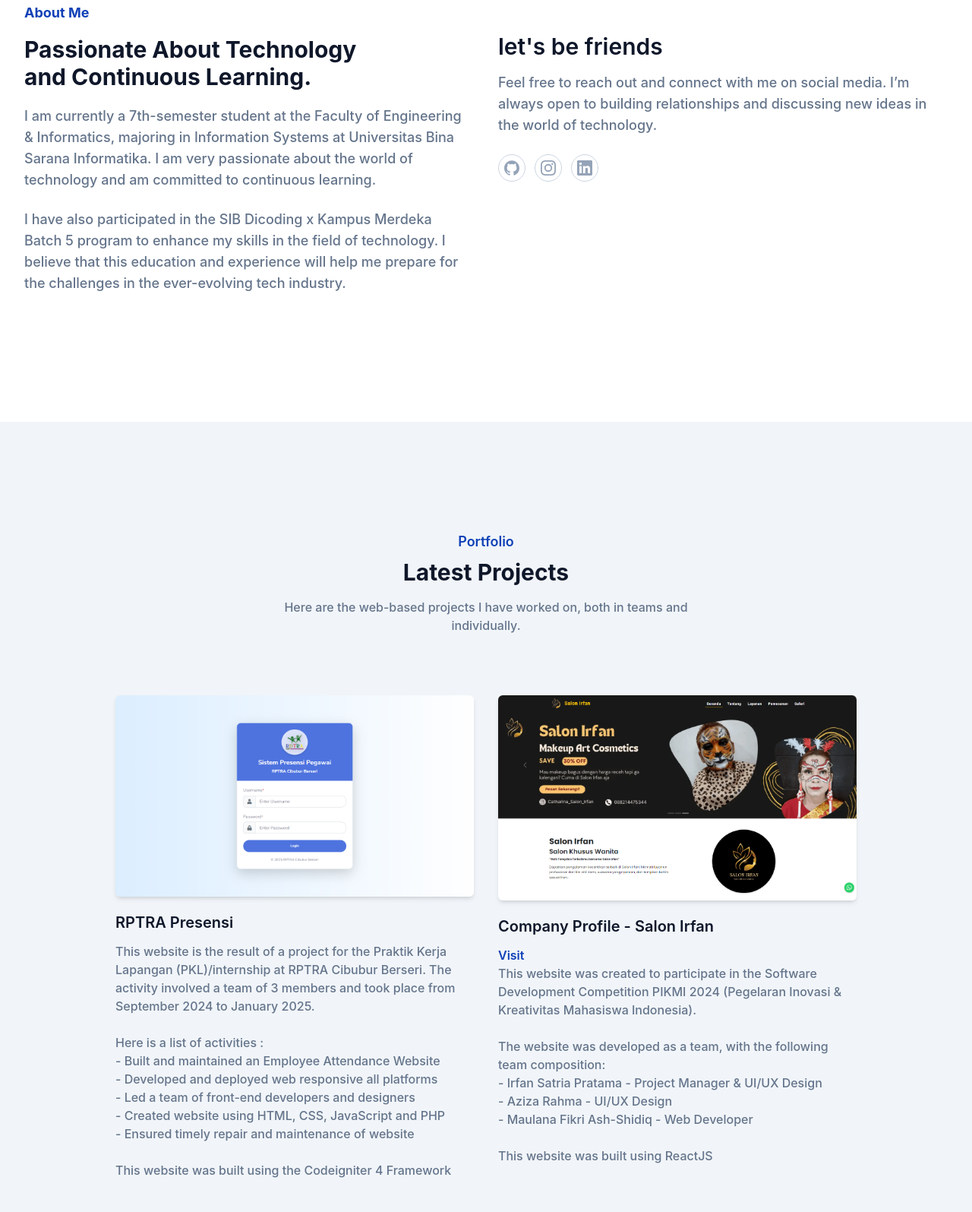
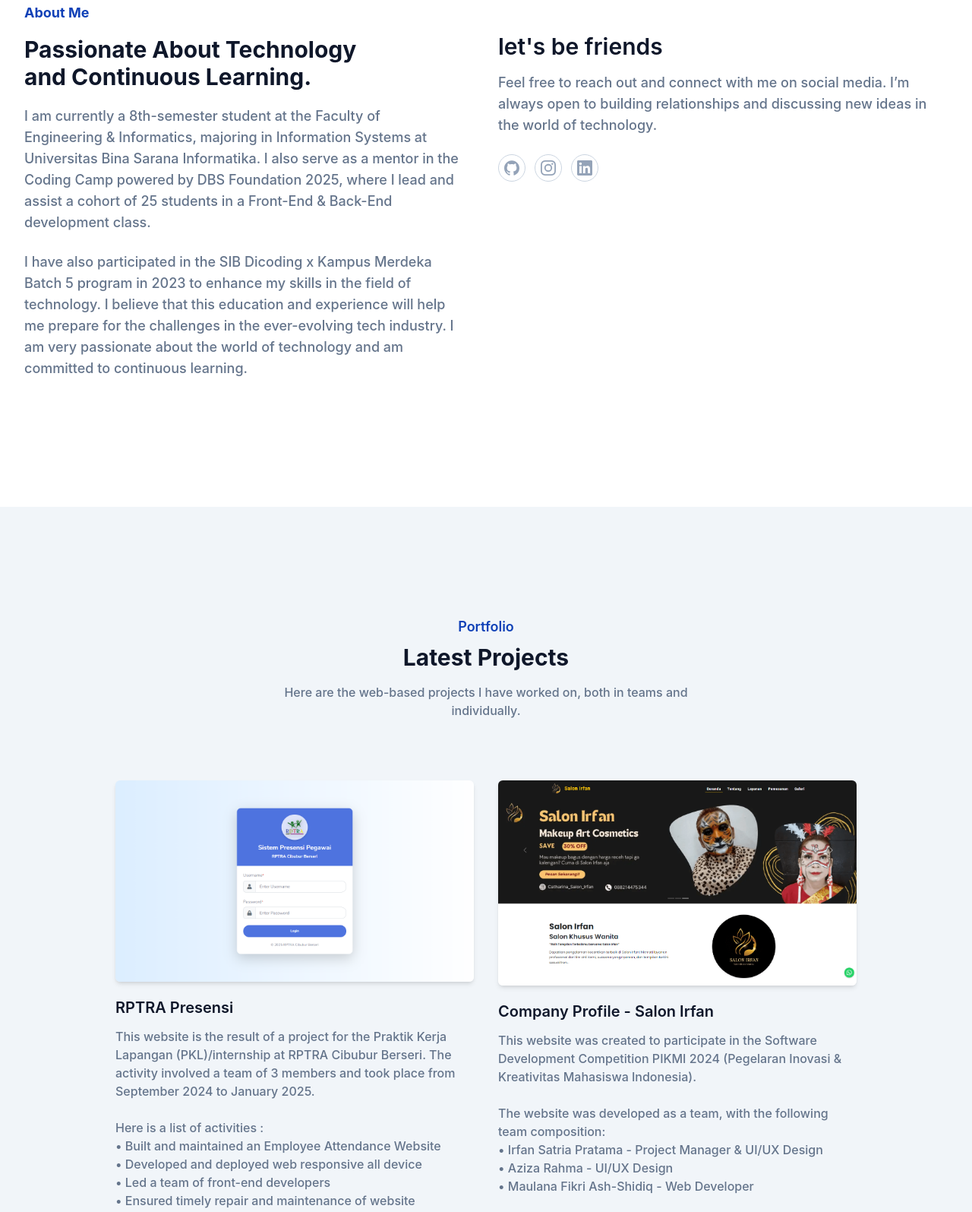
Before and after one commit to maulanafikriash/myportfolio, a website: page index.html in a window 1280 px wide. Shown: the part 746-2341 px from the top of the page at 76% size. Drawn offline with Linux system fonts and the light colour scheme.

Commit message:
feat: update profile description

```diff
--- a/index.html
+++ b/index.html
@@ -6,7 +6,7 @@
   <meta http-equiv="X-UA-Compatible" content="IE=edge" />
   <meta name="viewport" content="width=device-width, initial-scale=1.0" />
   <title>Portfolio - maulanafikriash</title>
-  <link href="dist/css/build3.css" rel="stylesheet" />
+  <link href="dist/css/build4.css" rel="stylesheet" />
   <script>
     if (localStorage.theme === 'dark' || (!('theme' in localStorage) && window.matchMedia('(prefers-color-scheme: dark)').matches)) {
       document.documentElement.classList.add('dark');
@@ -121,15 +121,19 @@
           <h2 class="font-bold text-dark dark:text-white text-3xl mb-5 max-w-md">Passionate About Technology and
             Continuous Learning.</h2>
           <p class="font-medium text-base text-secondary max-w-xl lg:text-lg">
-            I am currently a 7th-semester student at the Faculty of Engineering & Informatics, majoring in Information
-            Systems at Universitas Bina Sarana Informatika. I am very passionate about the world of technology and am
-            committed to continuous learning.
+            I am currently a 8th-semester student at the Faculty of Engineering & Informatics, majoring in Information
+            Systems at Universitas Bina Sarana Informatika. I also serve as a mentor in the Coding Camp powered by DBS
+            Foundation
+            2025,
+            where I lead and assist a cohort of 25 students in a Front-End & Back-End development class.
 
           </p><br>
           <p class="font-medium text-base text-secondary max-w-xl lg:text-lg">
-            I have also participated in the SIB Dicoding x Kampus Merdeka Batch 5 program to enhance my skills in the
-            field of technology. I believe that this education and experience will help me prepare for the challenges in
-            the ever-evolving tech industry.
+            I have also participated in the SIB Dicoding x Kampus Merdeka Batch 5 program in 2023 to enhance my skills
+            in the field of technology. I believe that this education and experience will help me prepare for the
+            challenges in
+            the ever-evolving tech industry. I am very passionate about the world of technology and am
+            committed to continuous learning.
           </p>
         </div>
         <div class="w-full px-4 lg:w-1/2">
@@ -196,11 +200,10 @@
             Here is a list of activities :
             <br>
           <ul class="font-medium text-base text-secondary">
-            <li>- Built and maintained an Employee Attendance Website </li>
-            <li>- Developed and deployed web responsive all platforms</li>
-            <li>- Led a team of front-end developers and designers</li>
-            <li>- Created website using HTML, CSS, JavaScript and PHP</li>
-            <li>- Ensured timely repair and maintenance of website</li>
+            <li>• Built and maintained an Employee Attendance Website</li>
+            <li>• Developed and deployed web responsive all device</li>
+            <li>• Led a team of front-end developers</li>
+            <li>• Ensured timely repair and maintenance of website</li>
           </ul>
           <br>
           <span class="font-medium text-base text-secondary">
@@ -214,8 +217,6 @@
           </div>
           <h3 class="font-semibold text-dark dark:text-white text-xl mt-5 mb-3">Company Profile - Salon Irfan
           </h3>
-          <a class="font-semibold text-primary pb-5 dark:text-white" href="https://salonirfan.vercel.app/"
-            target="_blank">Visit</a>
           <p class="font-medium text-base text-secondary">This website was created to participate in the Software
             Development Competition PIKMI 2024 (Pegelaran Inovasi & Kreativitas Mahasiswa
             Indonesia).
@@ -223,9 +224,9 @@
             The website was developed as a team, with the following team composition:
             <br>
           <ul class="font-medium text-base text-secondary">
-            <li>- Irfan Satria Pratama - Project Manager & UI/UX Design</li>
-            <li>- Aziza Rahma - UI/UX Design</li>
-            <li>- Maulana Fikri Ash-Shidiq - Web Developer</li>
+            <li>• Irfan Satria Pratama - Project Manager & UI/UX Design</li>
+            <li>• Aziza Rahma - UI/UX Design</li>
+            <li>• Maulana Fikri Ash-Shidiq - Web Developer</li>
           </ul>
           <br>
           <span class="font-medium text-base text-secondary">
--- a/package.json
+++ b/package.json
@@ -5,7 +5,8 @@
   "main": "index.js",
   "scripts": {
     "test": "echo \"Error: no test specified\" && exit 1",
-    "start": "tailwindcss -i ./src/input.css -o ./dist/output.css --watch"
+    "start": "tailwindcss -i ./src/input.css -o ./dist/output.css --watch",
+    "build": "tailwindcss -i ./dist/output.css -o ./dist/build4.css --minify"
   },
   "keywords": [],
   "author": "",
```
Also changed, not shown: dist/css/build4.css (renamed from dist/css/build3.css).
